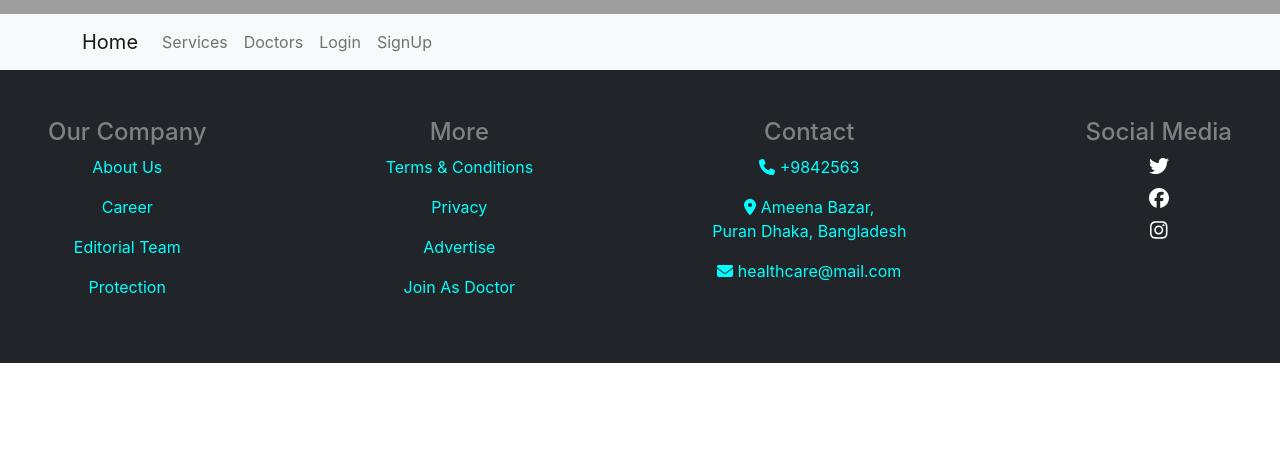
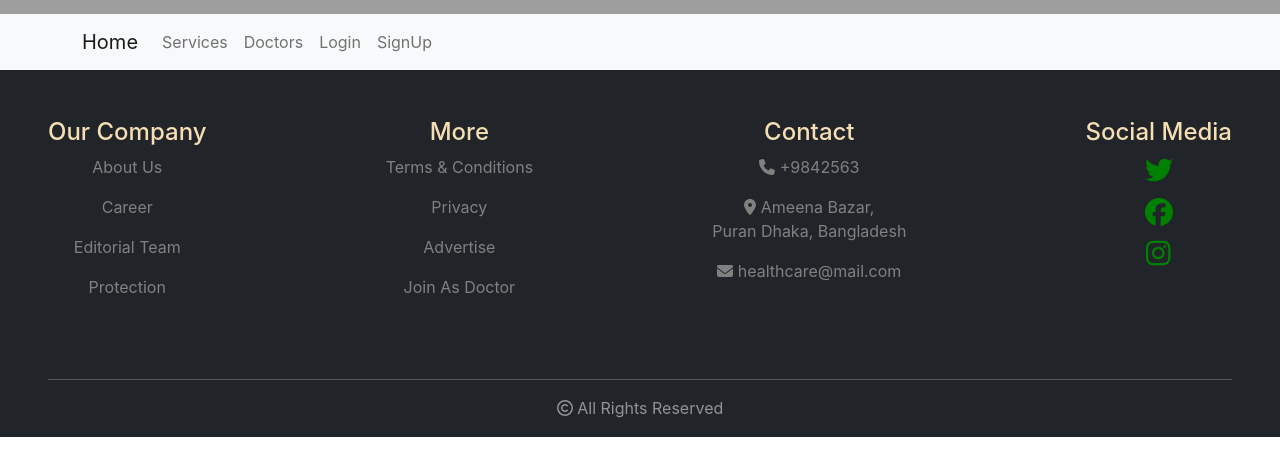
Before and after one commit to dipdastoko/healthcare-website, a React (Create React App) app: page / in a window 1280 px wide. Shown: the part 286-762 px from the top of the page. Built offline with nearby package versions, Linux system fonts and the light colour scheme; grey boxes are pictures that could not be loaded.

Commit message:
footer finished

```diff
--- a/src/pages/Home/Footer/Footer.css
+++ b/src/pages/Home/Footer/Footer.css
@@ -1,8 +1,13 @@
 .footer p {
-    color: aqua;
+    color: gray;
     cursor: pointer;
 }
 
 .footer h4 {
-    color: gray;
+    color: wheat;
 }
+
+h3 {
+    color: green;
+    cursor: pointer;
+}
--- a/src/pages/Home/Footer/Footer.js
+++ b/src/pages/Home/Footer/Footer.js
@@ -3,11 +3,13 @@ import './Footer.css';
 import { FontAwesomeIcon } from '@fortawesome/react-fontawesome';
 import { faPhone, faLocationDot, faEnvelope } from '@fortawesome/free-solid-svg-icons';
 import { faFacebook, faInstagram, faTwitter } from '@fortawesome/free-brands-svg-icons';
+import { faCopyright } from '@fortawesome/free-regular-svg-icons';
 
 
 const footer = () => {
     return (
-        <div className='footer d-flex justify-content-between p-5 bg-dark text-white'>
+        <div className='bg-dark'>
+            <div className='footer d-flex justify-content-between p-5 text-white'>
                 <div>
                     <h4>Our Company</h4>
                     <p>About Us</p>
@@ -31,10 +33,14 @@ const footer = () => {
                 </div>
                 <div>
                     <h4>Social Media</h4>
-                <h5><FontAwesomeIcon icon={faTwitter} /></h5>
-                <h5><FontAwesomeIcon icon={faFacebook} /></h5>
-                <h5><FontAwesomeIcon icon={faInstagram} /></h5>
+                    <h3><FontAwesomeIcon icon={faTwitter} /></h3>
+                    <h3><FontAwesomeIcon icon={faFacebook} /></h3>
+                    <h3><FontAwesomeIcon icon={faInstagram} /></h3>
                 </div>
+            </div>
+            <hr className='mx-5' style={{ color: 'whitesmoke' }} />
+            <p className='text-white-50'><FontAwesomeIcon icon={faCopyright} /> All Rights Reserved</p>
+            <hr />
         </div>
     );
 };
```
Lines whose indentation alone changed are shown as unchanged.
